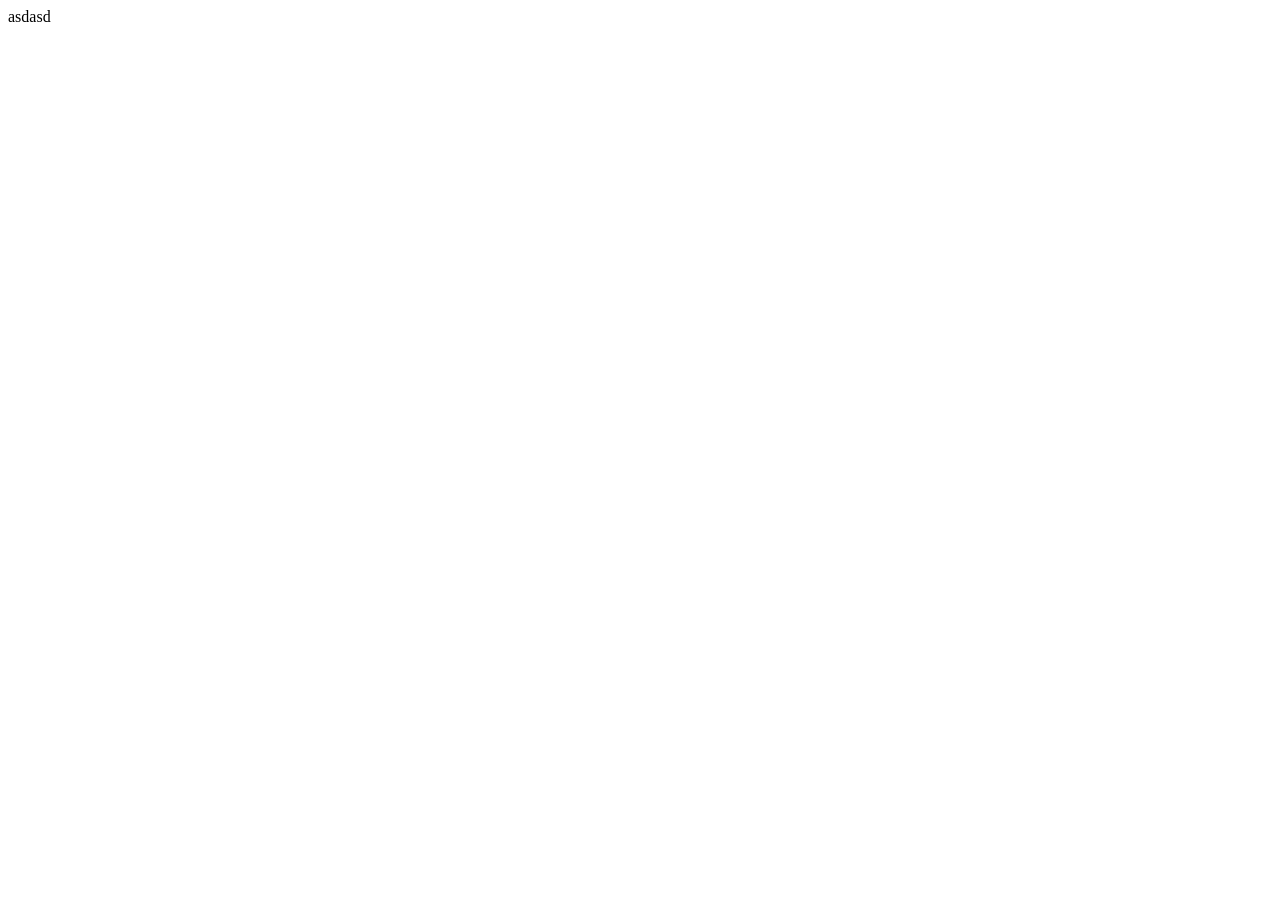
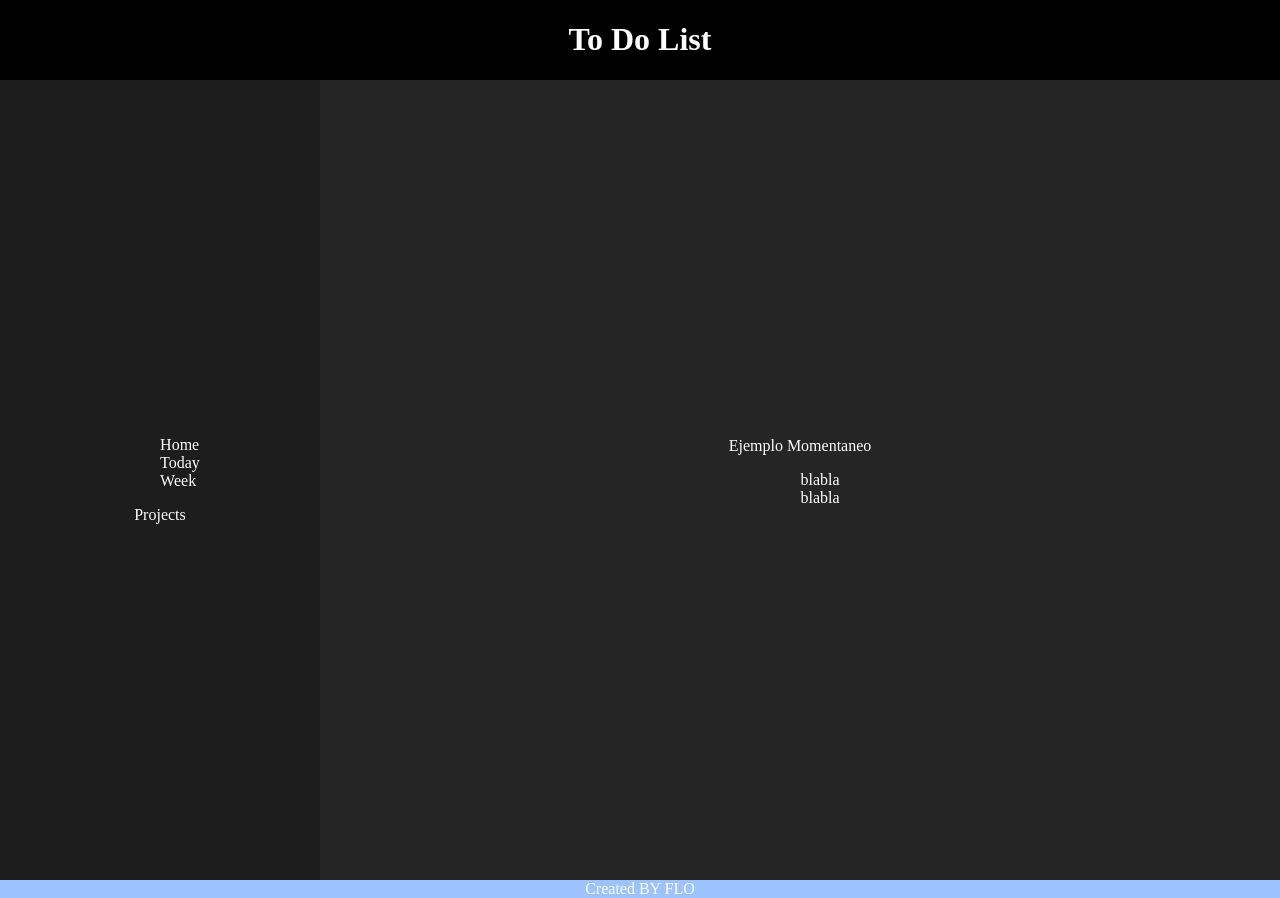
Before and after one commit to Flo-314/To-Do-List, a website built with webpack: page dist/index.html in a window 1280 px wide. Before the commit the page ends 800 px from the top, so only its background shows below. Built offline with nearby package versions, Linux system fonts and the light colour scheme; files whose address does not match are found by name.

Commit message:
grid y css core puesto

```diff
--- a/dist/index.html
+++ b/dist/index.html
@@ -1,15 +1,40 @@
 <!DOCTYPE html>
 <html lang="en">
-<head>
-    <meta charset="UTF-8">
-    <meta http-equiv="X-UA-Compatible" content="IE=edge">
-    <meta name="viewport" content="width=device-width, initial-scale=1.0">
-    <link rel="stylesheet" href="stylesheet.css">
+  <head>
+    <meta charset="UTF-8" />
+    <meta http-equiv="X-UA-Compatible" content="IE=edge" />
+    <meta name="viewport" content="width=device-width, initial-scale=1.0" />
+    <link rel="stylesheet" href="stylesheet.css" />
 
     <title>To Do List</title>
-</head>
-<body>
-    <script src="main.js" defer></script>
-    asdasd
-</body>
+  </head>
+  <body>
+    <div id="content">
+      <script src="main.js" defer></script>
+      <header><h1>To Do List</h1></header>
+      <aside>
+        <ul>
+          <li>Home</li>
+          <li>Today</li>
+          <li>Week</li>
+        </ul>
+        <div id="projects">
+          Projects
+          <ul id="projectsList"></ul>
+        </div>
+      </aside>
+      <main>
+          <div id="main-title">Ejemplo Momentaneo</div>
+          <ul id="main-title">
+            <li> blabla
+
+            </li>
+            <li>blabla</li>
+          </ul>
+      </main>
+
+
+      <footer>Created BY FLO</footer>
+    </div>
+  </body>
 </html>
--- /dev/null
+++ b/dist/stylesheet.css
@@ -0,0 +1,64 @@
+body {
+  margin: 0;
+  padding: 0;
+  color: white;
+  text-decoration: none;
+  list-style-type: none;
+}
+li,
+ul {
+  list-style-type: none;
+}
+#content {
+  display: grid;
+  width: 100%;
+  height: 100%;
+  grid-template-areas:
+    " header header"
+    " sidebar main"
+    " sidebar main"
+    " footer footer";
+  grid-template-rows: auto;
+  grid-template-columns: 1fr 3fr;
+  justify-items: center;
+  align-content: center;
+}
+header {
+  display: flex;
+  justify-content: center;
+  align-items: center;
+  flex-direction: column;
+  width: 100%;
+  height: 100%;
+  background-color: black;
+  grid-area: header;
+}
+aside {
+  display: flex;
+  justify-content: center;
+  align-items: center;
+  flex-direction: column;
+  width: 100%;
+  height: 100%;
+  grid-area: sidebar;
+  background-color: rgb(29, 29, 29);
+}
+main {
+  display: flex;
+  justify-content: center;
+  align-items: center;
+  flex-direction: column;
+  width: 100%;
+  height: 800px;
+  grid-area: main;
+  background-color: rgb(37, 37, 37);
+}
+footer {
+  display: flex;
+  justify-content: center;
+  align-items: center;
+  width: 100%;
+  height: 100%;
+  grid-area: footer;
+  background-color: rgb(156, 194, 255);
+}
```
